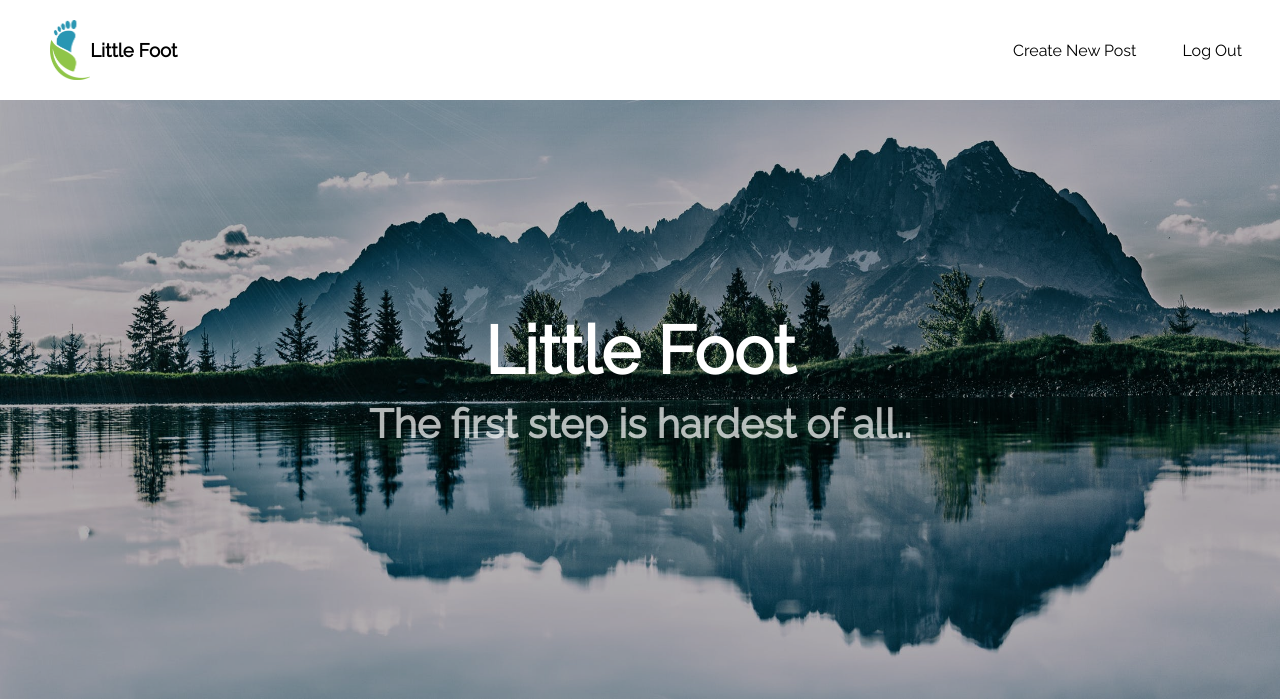
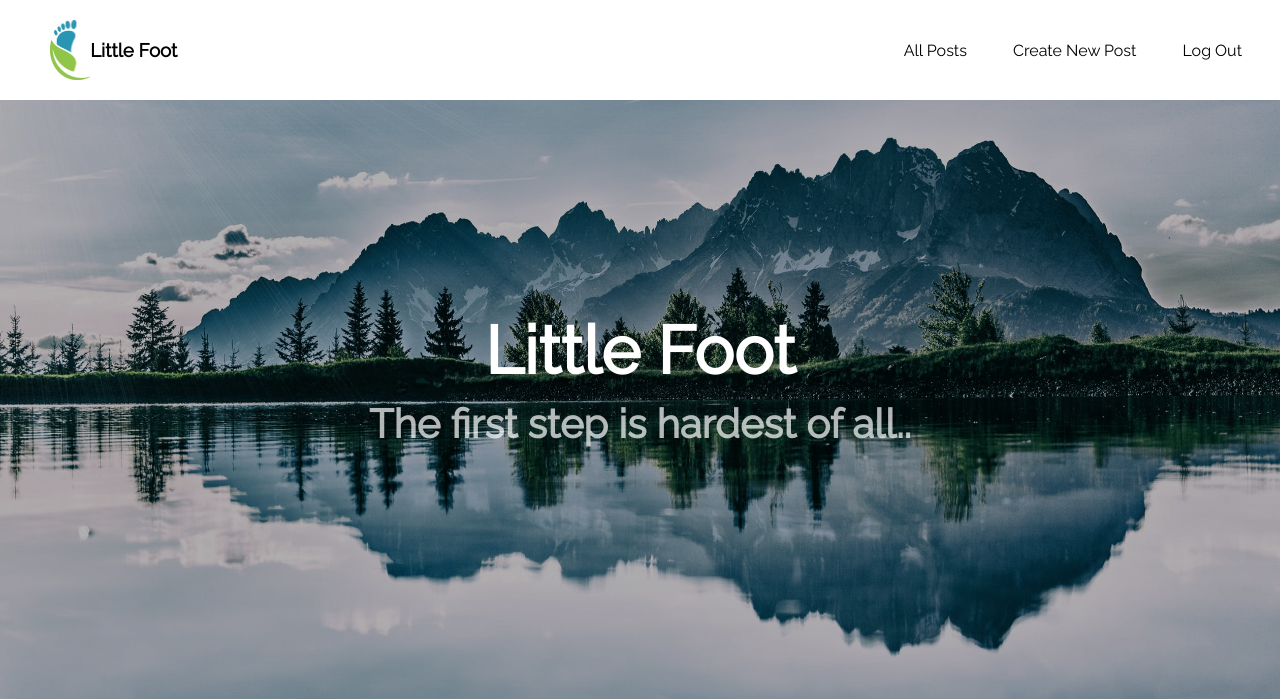
Before and after one commit to KaanDarcey/LittleFoot, a PHP site: page /index.php in a window 1280 px wide. Shown: the top 699 px of the page. Run offline with PHP 8.4, Linux system fonts and the light colour scheme; a user stored in the database is signed in; data comes from the database, SQL or seed files in the repository; some libraries are stand-ins or nearby versions.

Commit message:
Add view all post for session admin

```diff
--- a/index.php
+++ b/index.php
@@ -28,6 +28,7 @@ include './PHP/database.php';
                       // echo "<a href='admin/login.php' class='admin-login'><button class='home-header-btn'>Sign In</button></a>";
                       echo "<span class='donate'><a href='donate.php'>DONATE</a></span>";
                     }else{
+                        echo "<a href='admin/posts.php'>All Posts</a>";
                         echo "<a href='admin/new-post.php'>Create New Post</a>";
                         echo "<a href='PHP/logout.php'>Log Out</a>";
                     }
```
